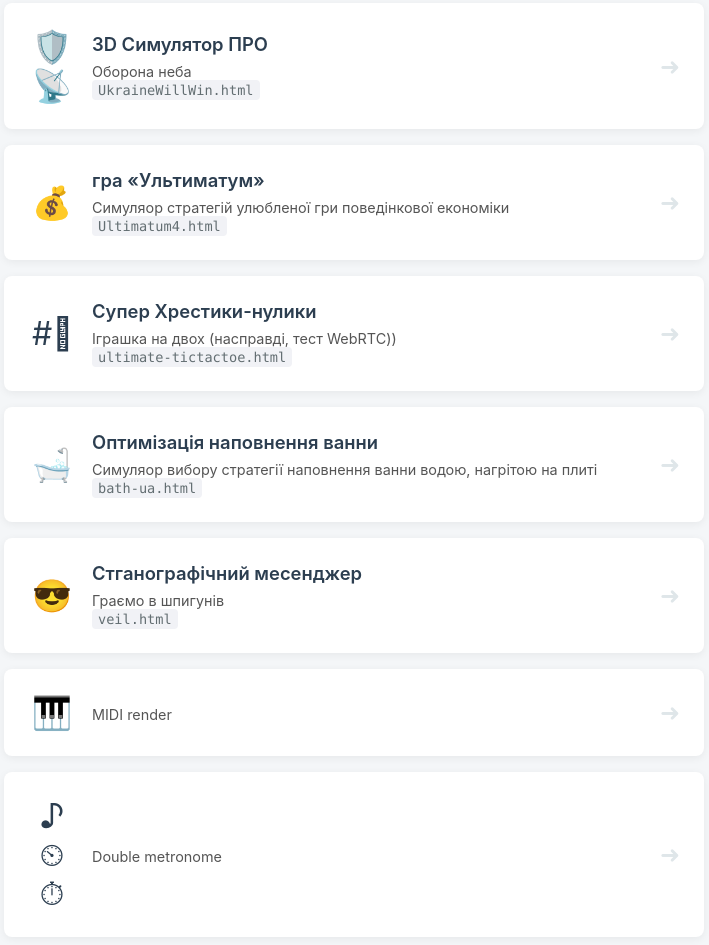
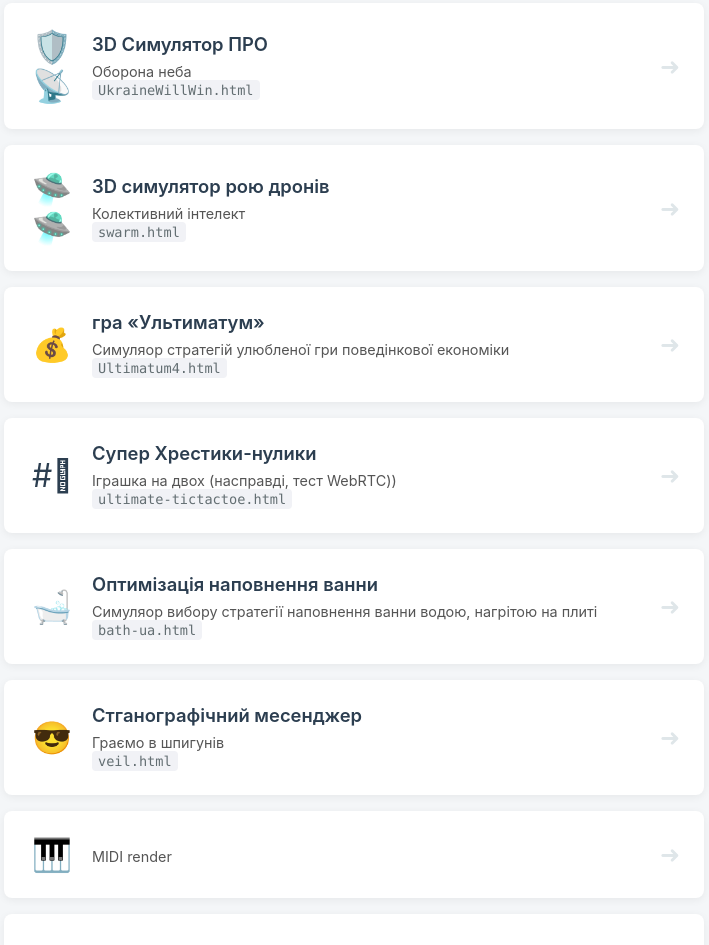
Before and after one commit to Oleg4i3/podelki, a plain HTML site: page index.html in a window 1280 px wide. Shown: the part 3119-4064 px from the top of the page, without its empty margins (286-995 px from the left). Drawn offline with Linux system fonts and the light colour scheme.

Commit message:
Update index.html

```diff
--- a/index.html
+++ b/index.html
@@ -410,7 +410,17 @@
             </div>
             <span class="arrow">➜</span>
         </a>
-
+<a href="swarm.html" class="card">
+            <div class="card-content">
+                <span class="icon">🛸🛸</span>
+                <div class="info">
+                    <span class="title">3D симулятор рою дронів</span>
+                    <span class="desc">Колективний інтелект</span>
+                    <span class="filename">swarm.html</span>
+                </div>
+            </div>
+            <span class="arrow">➜</span>
+        </a>
         <a href="Ultimatum4.html" class="card">
             <div class="card-content">
                 <span class="icon">💰</span>
```
